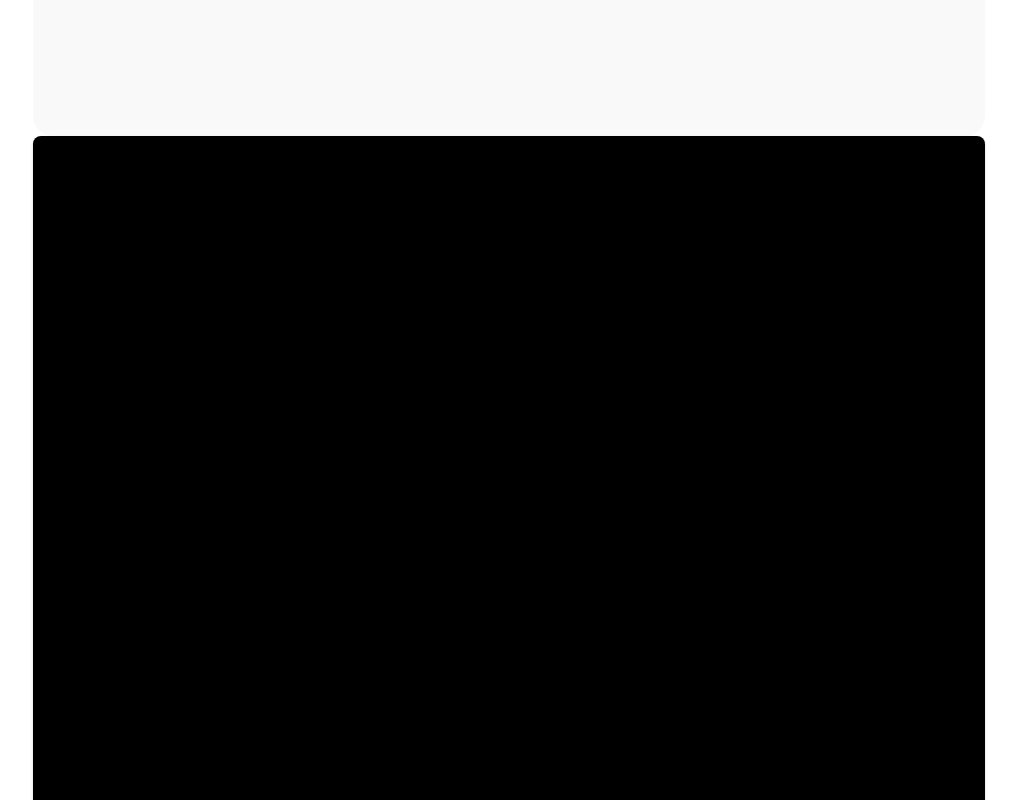
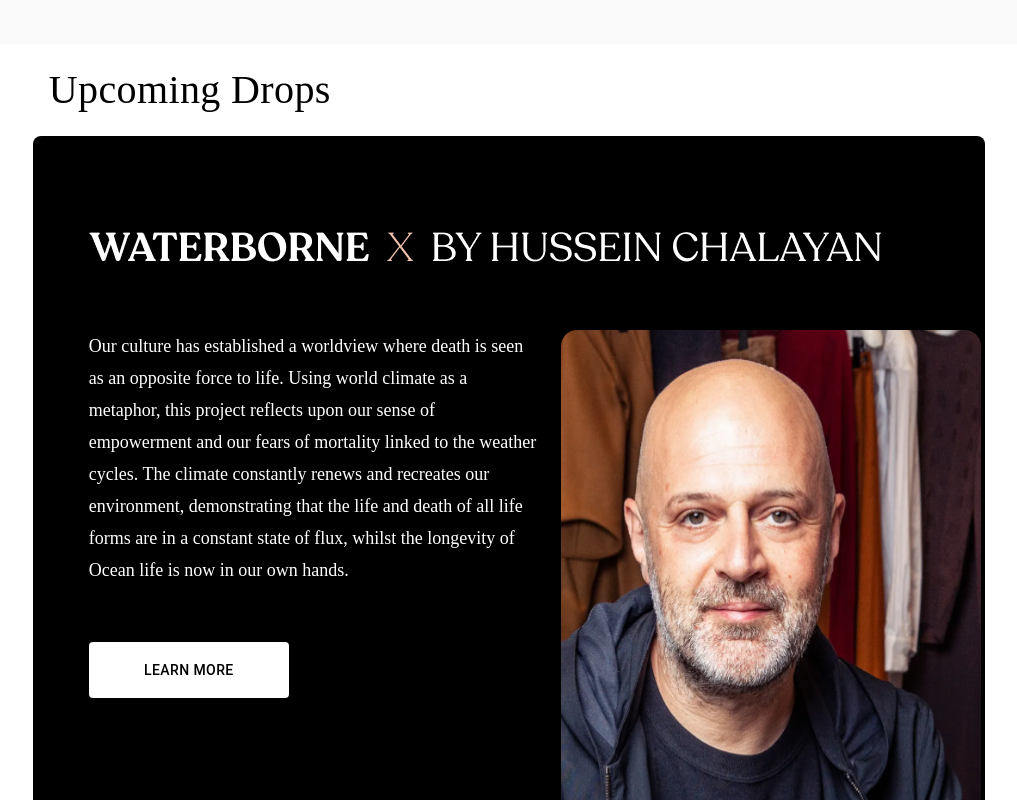
Before and after one commit to enyares/milky-web, a React (Create React App) app in the folder milky-web/: page / in a window 1280 px wide. Shown: the part 660-1460 px from the top of the page, without its empty margins (131-1148 px from the left). Built offline with nearby package versions, Linux system fonts and the light colour scheme.

Commit message:
ButtonReal created

```diff
--- a/milky-web/src/App.js
+++ b/milky-web/src/App.js
@@ -5,11 +5,7 @@
 
 function App() {
   return (
-    <Grid
-      sx={{
-        px: "12.8%",
-      }}
-    >
+    <Grid>
       <HomePage />
     </Grid>
   );
--- a/milky-web/src/components/HomePage/BigCard.js
+++ b/milky-web/src/components/HomePage/BigCard.js
@@ -1,18 +1,64 @@
-import { Card } from "@mui/material";
+import { Card, Grid, Typography } from "@mui/material";
 import React from "react";
+import { Container } from "react-bootstrap";
+import ButtonReal from "../Widget/ButtonReal";
 
 const BigCard = () => {
   return (
-    <Card
+    <Grid
       sx={{
         width: "auto",
         height: "744px",
         borderRadius: 2,
         backgroundColor: "black",
+        position: "relative",
+        mx: "12.8%",
       }}
     >
-      BigCard
-    </Card>
+      <Grid container sx={{ pl: "56px" }}>
+        <Grid item sx={{ pt: "96px", pb: "64px" }}>
+          <img
+            src={require("../../assets/img/WATERBORNE X BY HUSSEIN CHALAYAN.png")}
+          />
+        </Grid>
+        <Grid item xs={12} sm={6}>
+          <Typography
+            sx={{
+              fontFamily: "santral",
+              fontSize: "18px",
+              fontWeight: 500,
+              lineHeight: "32px",
+              letterSpacing: "0px",
+              textAlign: "left",
+              color: "white",
+            }}
+          >
+            Our culture has established a worldview where death is seen as an
+            opposite force to life. Using world climate as a metaphor, this
+            project reflects upon our sense of empowerment and our fears of
+            mortality linked to the weather cycles. The climate constantly
+            renews and recreates our environment, demonstrating that the life
+            and death of all life forms are in a constant state of flux, whilst
+            the longevity of Ocean life is now in our own hands.
+          </Typography>
+        </Grid>
+        <Grid item xs={12} sm={6} sx={{ pl: 3 }}>
+          <img
+            src={require("../../assets/img/image8.png")}
+            style={{
+              height: "620px",
+              width: "420px",
+              zIndex: 1000,
+              position: "absolute",
+              borderRadius: "16px",
+            }}
+          />
+        </Grid>
+        <Grid item sx={{ pt: "56px" }}>
+          <ButtonReal text="Learn More" width="200px" height="56px" />
+        </Grid>
+      </Grid>
+    </Grid>
   );
 };
 
--- a/milky-web/src/components/Title/Title.js
+++ b/milky-web/src/components/Title/Title.js
@@ -14,12 +14,13 @@
   return (
     <Grid
       container
-      direction='row'
-      alignItems='center'
-      // //sx={{ mr: "12%", ml: "12%" }}
-      // sx={{ px: "1%" }}
+      direction="row"
+      alignItems="center"
+      sx={{
+        px: "12.8%",
+      }}
     >
-      <Grid item sm={6} justifyContent='flex-start'>
+      <Grid item sm={6} justifyContent="flex-start">
         <List>
           <ListItem>
             <Typography sx={{ fontFamily: "santral", fontSize: fontSize }}>
@@ -43,8 +44,8 @@
             sm={6}
             container
             item
-            justifyContent='flex-end'
-            alignItems='flex-end'
+            justifyContent="flex-end"
+            alignItems="flex-end"
           >
             <List>
               <ListItem>
--- /dev/null
+++ b/milky-web/src/components/Widget/ButtonReal.js
@@ -0,0 +1,28 @@
+import { Button } from "@mui/material";
+import { color, height } from "@mui/system";
+import React from "react";
+
+const ButtonReal = ({
+  text = "",
+  width,
+  height,
+  backgroundColor = "white",
+  color = "black",
+}) => {
+  return (
+    <Button
+      variant="contained"
+      sx={{
+        width: width,
+        height: height,
+        color: color,
+        backgroundColor: backgroundColor,
+        br: 1,
+      }}
+    >
+      {text}
+    </Button>
+  );
+};
+
+export default ButtonReal;
--- a/milky-web/src/pages/HomePage.js
+++ b/milky-web/src/pages/HomePage.js
@@ -7,14 +7,10 @@
 const homePage = () => {
   return (
     <>
-      <Title
-        title="Featured NFT's"
-        detail
-        subTitle='Visit Collections'
-        fontSize='40px'
-      />
       <Banner />
+      <Title title="Upcoming Drops" fontSize="40px" />
       <BigCard />
+      <Title title="Contact us" fontSize="48px" button />
     </>
   );
 };
```
Also changed, not shown: milky-web/src/assets/img/image8.png (renamed from milky-web/src/assets/img/image 8.png).
